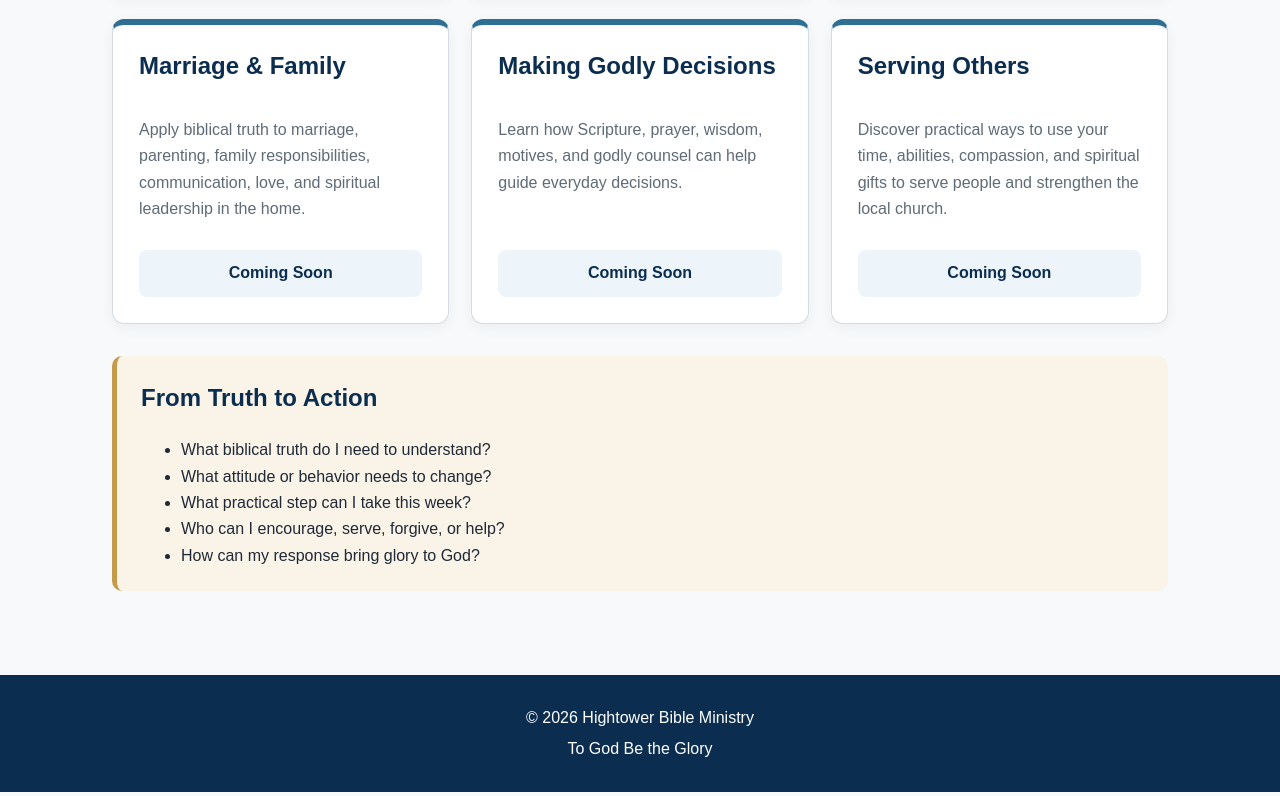
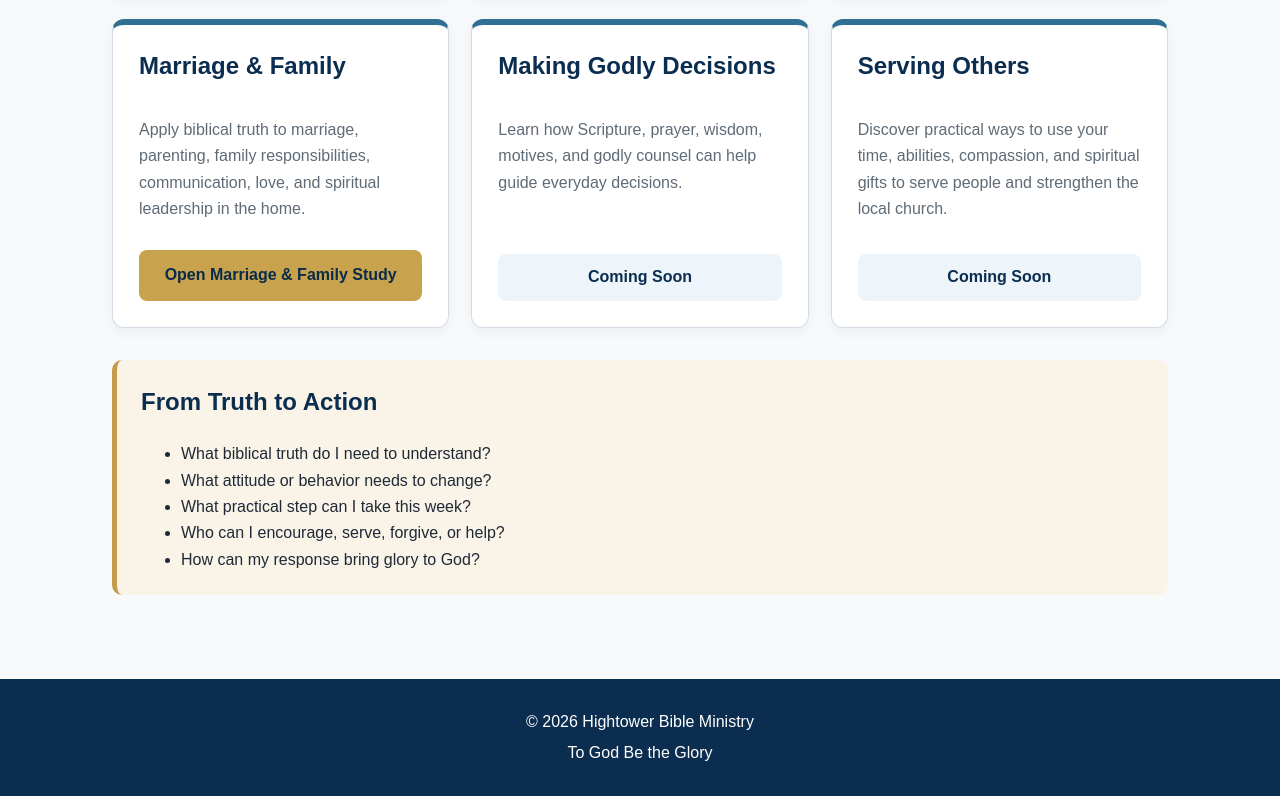
Before and after one commit to Tministry351/hightowerbibleministry, a plain HTML site: page live-gods-word.html in a window 1280 px wide. Shown: the part 1026-1822 px from the top of the page. Drawn offline with Linux system fonts and the light colour scheme.

Commit message:
Link Marriage and Family study from Live God's Word

```diff
--- a/live-gods-word.html
+++ b/live-gods-word.html
@@ -301,7 +301,9 @@
           Apply biblical truth to marriage, parenting, family responsibilities,
           communication, love, and spiritual leadership in the home.
         </p>
-      <div class="coming-soon">Coming Soon</div>
+     <a href="marriage-family.html" class="gold-study-btn">
+  Open Marriage &amp; Family Study
+</a>
       </article>
 
       <article class="resource-card future">
```
